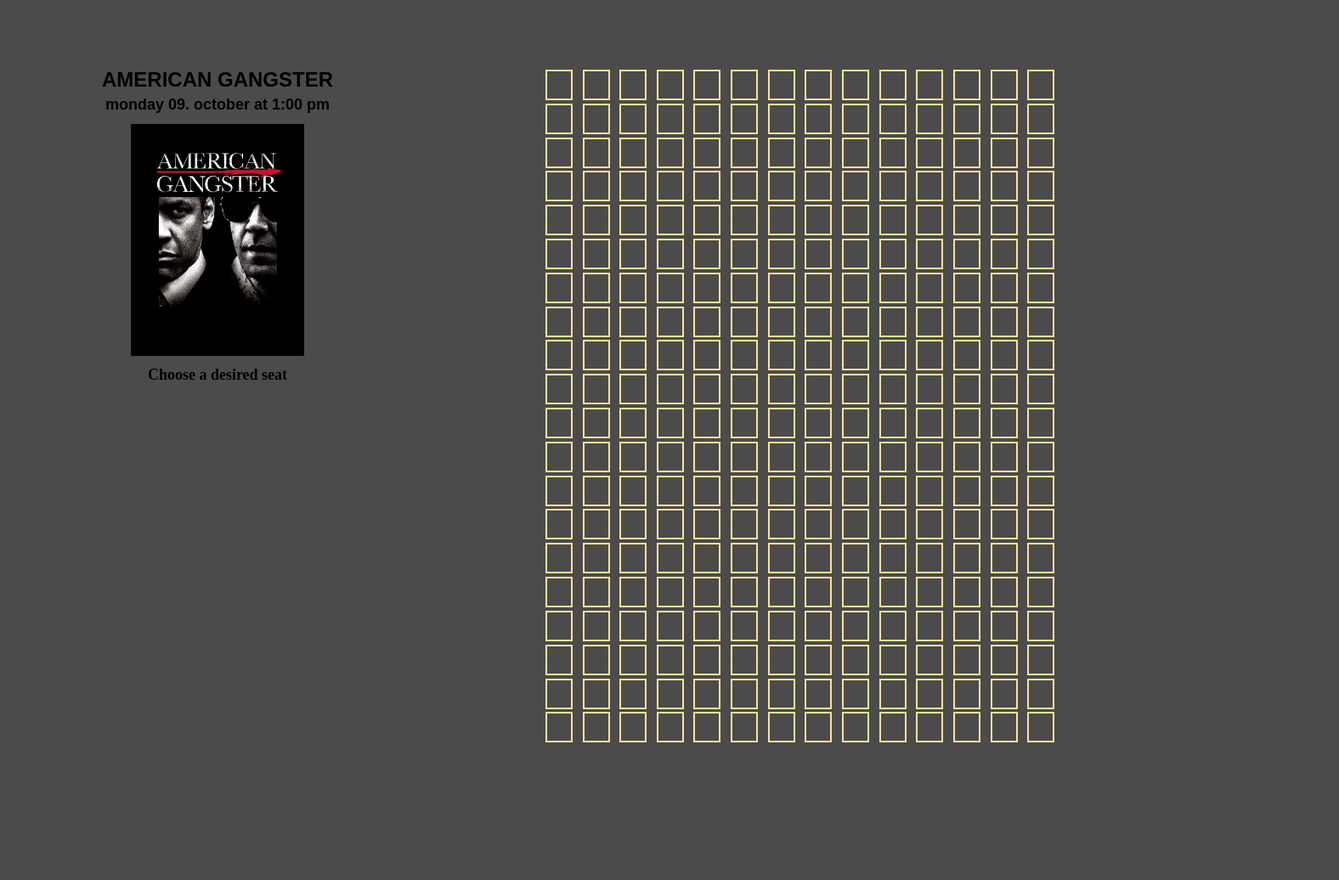
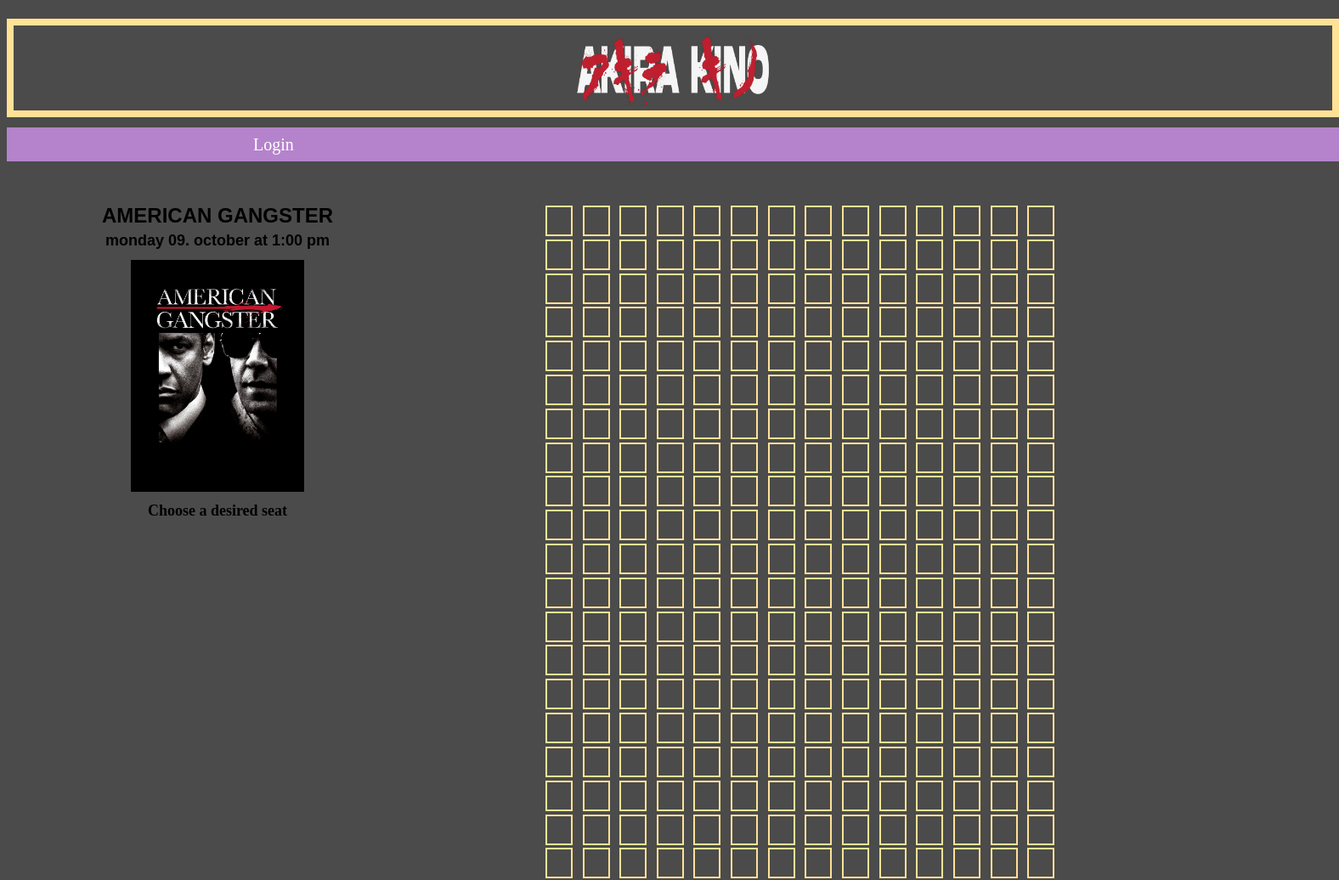
Before and after one commit to weix0015/Kino_XP_Frontend, a plain HTML site: page templates.Home/booking/booking.html in a window 1280 px wide. Shown: the whole page at 85% size, 1576 px wide, since content can reach past the window. Before the commit the page ends 876 px from the top, so only its background shows below. Drawn offline with Linux system fonts and the light colour scheme.

Commit message:
Added more frontend

```diff
--- a/ressources/javascript/booking/booking.js
+++ b/ressources/javascript/booking/booking.js
@@ -16,8 +16,37 @@ for (let row = 0; row < numRows; row++) {
   seatContainer.appendChild(rowElement);
 }
 
+function pageLoad() {
+  const responseEntities = [];
+  const fetchAndStoreResponse = async (url) => {
+    try {
+      const response = await fetch(url);
+
+      if (!response.ok) {
+        throw new Error(`HTTP error! Status: ${response.status}`);
+      }
+      const data = await response.json();
+      responseEntities.push(data);
+    } catch (error) {
+      console.error(`Error fetching ${url}: ${error.message}`);
+    }
+  }
+
+  const fetchPromises = urls.map(fetchAndStoreResponse);
+
+  Promise.all(fetchPromises)
+    .then(() => {
+      console.log('All requests have been completed.')
+      console.log('Response entities:', responseEntities)
+    })
+    .catch((error) => {
+      console.error('Error fetching one or more URLs:', error)
+    });
+}
+
+
 function toggleSeatColor(event) {
-  event.target.classList.toggle('blue');
+  event.target.classList.toggle('changeColorOnClick');
 }
 
 const seats = document.querySelectorAll('.fa-square');
--- a/ressources/static/css/booking/booking.css
+++ b/ressources/static/css/booking/booking.css
@@ -6,6 +6,56 @@ body {
     margin-left: 50%;
     flex-direction: column;
     background-color: #4B4B4B;
+    overflow-x: hidden;
+}
+
+.top-banner {
+    position: relative;
+    background-size: 300px 150px;
+    width: 97rem;
+    height: 100px;
+    border: 8px solid #FFE296;
+    top: -35%;
+    left: -100%;
+}
+
+.logo {
+    position: absolute;
+    max-width: 150%;
+    max-height: 150%;
+    top: 0;
+    left: 0;
+    right: 0;
+    bottom: 0;
+    margin: auto;
+}
+
+.purpleMenu {
+    position: relative;
+    width: 98rem;
+    height: 40px;
+    background-color: #B483CB;
+    top: 120%;
+    left: -0.5%;
+}
+
+.login-button {
+    position: relative;
+    font-family: "Montserrat Alternates";
+    font-style: normal;
+    font-weight: 400;
+    font-size: 20px;
+    color: #FFFFFF;
+    top: 50%;
+    left: 20%;
+    transform: translate(-50%, -50%);
+    padding: 10px;
+    background-color: transparent;
+    border: none;
+}
+
+.login-button:hover {
+    color: #FFE296;
 }
 
 .container {
@@ -13,7 +63,7 @@ body {
     background-color: #4B4B4B;
     text-align: center;
     right: 60%;
-    top: 10%;
+    top: 30%;
 }
 
 .movie-title {
@@ -45,7 +95,7 @@ body {
 .cinema {
     position: absolute;
     display: flex;
-    top: 10%;
+    top: 30%;
     flex-direction: column;
     align-items: center;
 }
@@ -62,7 +112,8 @@ body {
     margin: 1%;
 }
 
-.blue {
+/* on click color change */
+.changeColorOnClick {
     color: #FFE296;
     background-color: #FFE296;
     outline: 2px solid #F5F5F5;
--- a/templates.Home/booking/booking.html
+++ b/templates.Home/booking/booking.html
@@ -8,6 +8,12 @@
     <link rel="stylesheet" href="../../ressources/static/css/booking/booking.css">
 </head>
 <body>
+<div class="top-banner">
+    <img class="logo" src="../../ressources/static/image/booking/logo.png" alt="Logo">
+<div class="purpleMenu">
+    <button class="login-button">Login</button>
+</div>
+</div>
 <div class="container">
     <div class="top-title">
         <h1 class="movie-title">
@@ -18,7 +24,7 @@
         </h1>
     </div>
     <div class="movie-image">
-        <img class="movie" src="../../ressources/static/image/booking/movie.jpg">
+        <img class="movie" src="../../ressources/static/image/booking/movie.jpg" alt="Movie">
     </div>
     <div class="choose-seat">
         <h1 class="choose-seat-text">
@@ -31,6 +37,8 @@
         <div id="seat-container"></div>
     </div>
 </div>
-<script src="../../ressources/javascript/booking/booking.js"></script>
+<script src="../../ressources/javascript/booking/booking.js">
+    window.onload = pageLoad();
+</script>
 </body>
 </html>
```
Also changed, not shown: ressources/static/image/booking/logo.png (added).
